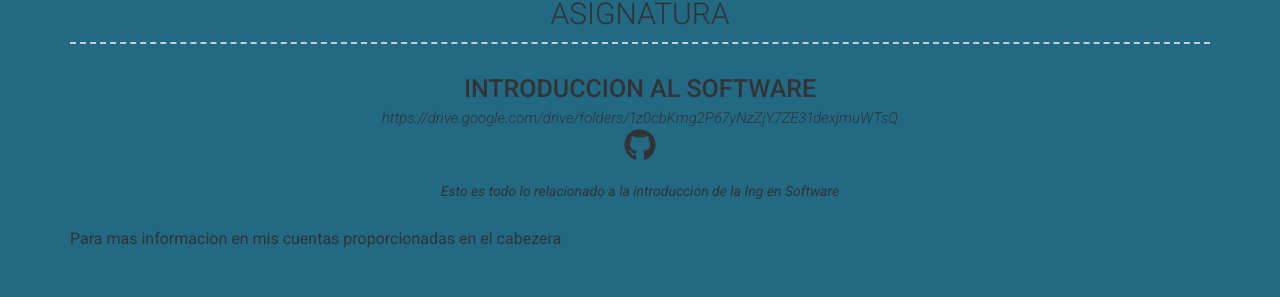
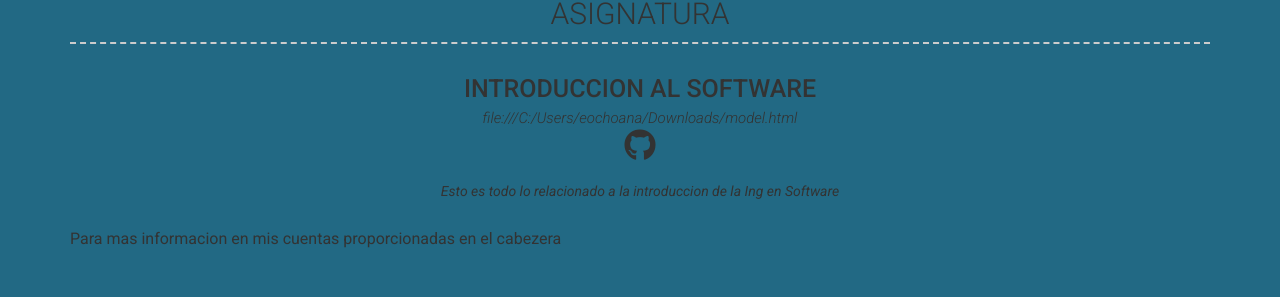
Before and after one commit to moises2018-gif/LORE, a Jekyll site: the page built from index.md, in a window 1280 px wide. Shown: the part 556-853 px from the top of the page. Built offline with Jekyll 4.4.1, drawn with Linux system fonts in a browser that asks for light colours; nearby versions of some CDN libraries.

Commit message:
Update projects.yml

```diff
--- a/_data/projects.yml
+++ b/_data/projects.yml
@@ -1,7 +1,7 @@
 # Project template
 - layout: top-middle
   name: INTRODUCCION AL SOFTWARE
-  link: https://drive.google.com/drive/folders/1z0cbKmg2P67yNzZjY7ZE31dexjmuWTsQ
+  link: file:///C:/Users/eochoana/Downloads/model.html
   github: Github page for project (eg. sproogen/modern-resume-theme)(optional)
   quote: >
     Esto es todo lo relacionado a la introduccion de la Ing en Software
```
